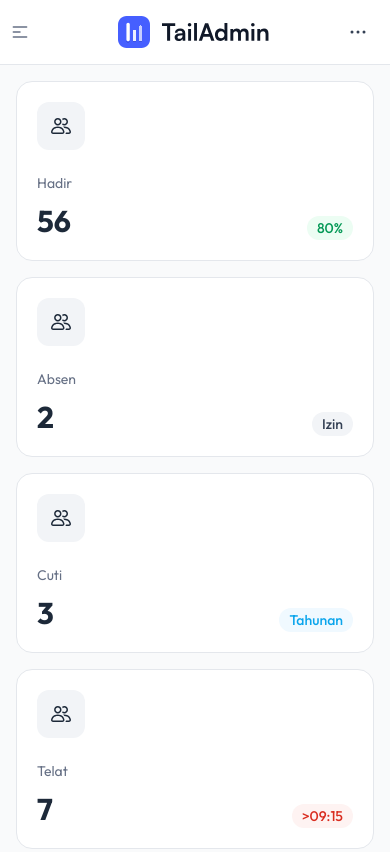
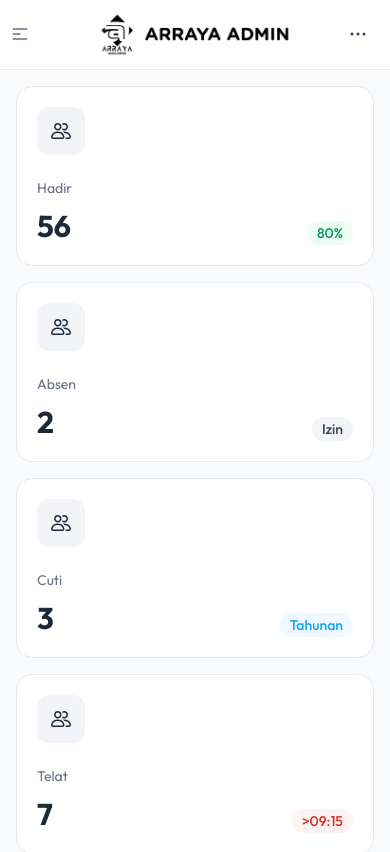
Before and after one commit to habieell/arraya-attendance, a Next.js app: page / in a window 390 px wide. Shown: the top 852 px of the page. Built offline with nearby package versions, Linux system fonts and the light colour scheme.

Commit message:
change logo for mobile

```diff
--- a/src/layout/AppHeader.tsx
+++ b/src/layout/AppHeader.tsx
@@ -73,9 +73,10 @@ const AppHeader: React.FC = () => {
 
           {/* Logo for mobile */}
           <Link href="/" className="lg:hidden">
-            <Image width={154} height={32} className="dark:hidden" src="/images/logo/logo.svg" alt="Logo" />
-            <Image width={154} height={32} className="hidden dark:block" src="/images/logo/logo-dark.svg" alt="Logo" />
+            <Image width={200} height={32} className="dark:hidden" src="/images/logo/arraya-hitam.png" alt="Logo" />
+            <Image width={200} height={32} className="hidden dark:block" src="/images/logo/arraya-putih.png" alt="Logo" />
           </Link>
+
 
           {/* App menu button (dots) */}
           <button
@@ -119,9 +120,8 @@ const AppHeader: React.FC = () => {
 
         {/* RIGHT SECTION */}
         <div
-          className={`${
-            isApplicationMenuOpen ? "flex" : "hidden"
-          } items-center justify-between w-full gap-4 px-5 py-4 lg:flex shadow-theme-md lg:justify-end lg:px-0 lg:shadow-none`}
+          className={`${isApplicationMenuOpen ? "flex" : "hidden"
+            } items-center justify-between w-full gap-4 px-5 py-4 lg:flex shadow-theme-md lg:justify-end lg:px-0 lg:shadow-none`}
         >
           <div className="flex items-center gap-2 2xsm:gap-3">
             <ThemeToggleButton />
```
